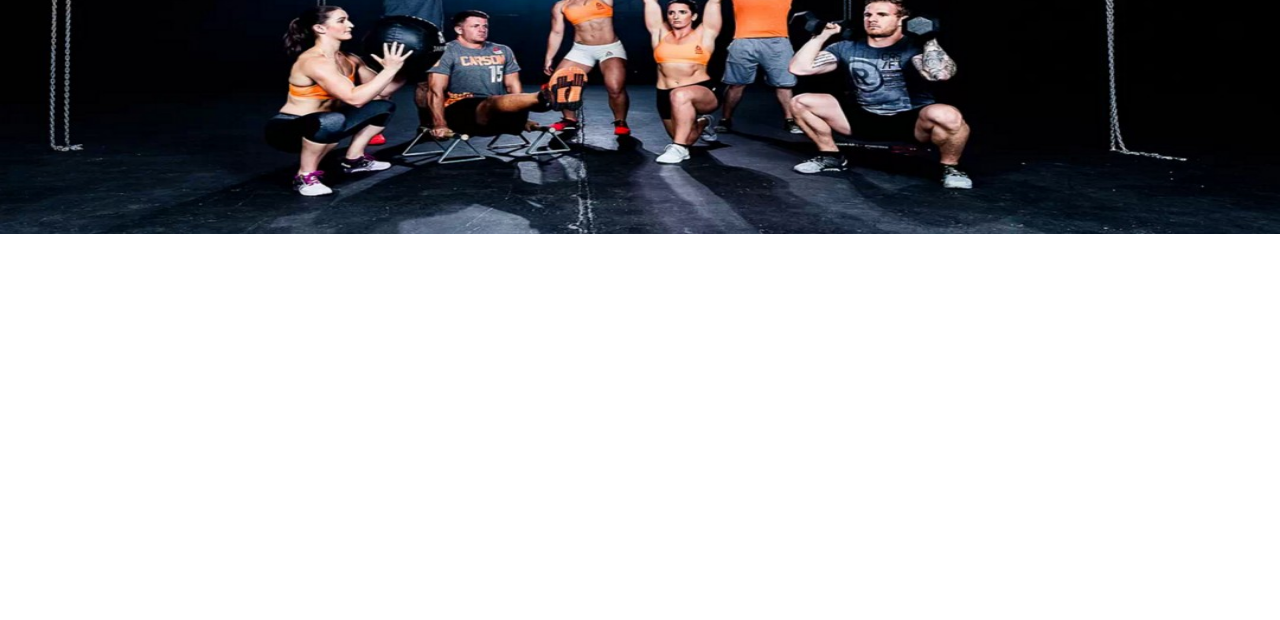
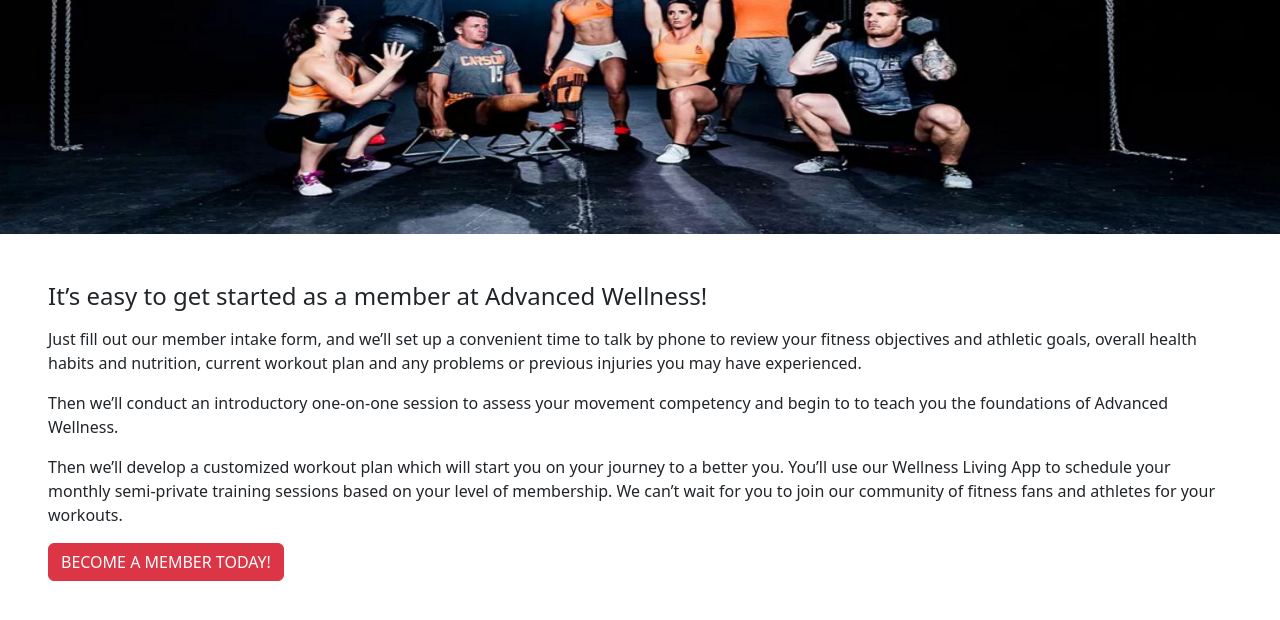
Before and after one commit to Harshvardhan-Kh/FitLife-GYM, a plain HTML site: page pages/membership.html in a window 1280 px wide. Shown: the part 216-836 px from the top of the page. Before the commit the page ends 800 px from the top, so only its background shows below. Drawn offline with nearby package versions, Linux system fonts and the light colour scheme.

Commit message:
deteails added

```diff
--- a/pages/membership.html
+++ b/pages/membership.html
@@ -37,7 +37,30 @@
     </header>
 
 
+    <div class="mx-5 my-5">
+        <p class="fs-5 text-secondary" style="font-style:Montserrat, sans-serif;
 
+    font-weight: 500;">
+        <h4>It’s easy to get started as a member at Advanced Wellness!</h3>
+            <p class="mt-3">Just fill out our member intake form, and we’ll set up a convenient time to talk by phone to
+                review your fitness objectives and athletic goals, overall health habits and nutrition, current workout
+                plan and any problems or previous injuries you may have experienced.</p>
+            <p class="mt-3">
+                Then we’ll conduct an introductory one-on-one session to assess your movement competency and begin to to
+                teach you the foundations of Advanced Wellness.</p>
+            <p class="mt-3">
+                Then we’ll develop a customized workout plan which will start you on your journey to a better you.
+                You’ll use our Wellness Living App to schedule your monthly semi-private training sessions based on your
+                level of membership. We can’t wait for you to join our community of fitness fans and athletes for your
+                workouts.</p>
+            </p>
+
+            <button type="button" class="btn btn-danger" data-bs-toggle="tooltip" data-bs-placement="right"
+                data-bs-title="Join Us !">
+                BECOME A MEMBER TODAY!
+            </button>
+
+    </div>
 </body>
 
 </html>
```
